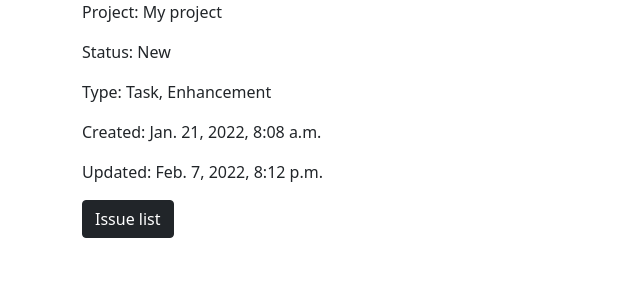
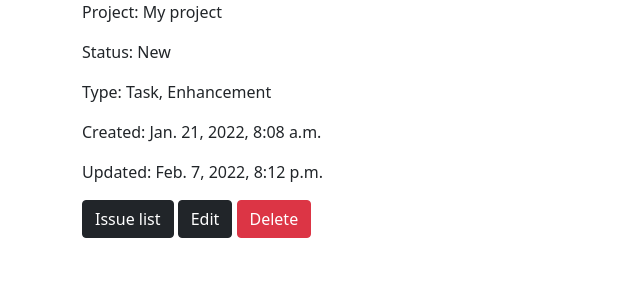
Before and after one commit to Irbiss555/issue_tracker, a Django app: page /issue/1 in a window 1280 px wide. Shown: the part 241-541 px from the top of the page, without its empty margins (0-640 px from the left). Run offline with Django 3.2, Linux system fonts and the light colour scheme; a user stored in the database is signed in; data comes from the database, SQL or seed files in the repository.

Commit message:
#27 Добавил разрешения для супер-юзера в шаблоне задачи

```diff
--- a/issue_tracker/templates/issue/issue_template.html
+++ b/issue_tracker/templates/issue/issue_template.html
@@ -18,10 +18,10 @@
     <p>Created: {{ issue.created_at }}</p>
     <p>Updated: {{ issue.updated_at }}</p>
     <a href="{% url 'issue_tracker:issue_list' %}" class="btn btn-dark">Issue list</a>
-    {% if perms.issue_tracker.change_issue and request.user in issue.project.users.all %}
+    {% if perms.issue_tracker.change_issue and request.user in issue.project.users.all or request.user.is_superuser %}
         <a href="{% url 'issue_tracker:edit_issue' issue.pk %}" class="btn btn-dark">Edit</a>
     {% endif %}
-    {% if perms.issue_tracker.delete_issue and request.user in issue.project.users.all %}
+    {% if perms.issue_tracker.delete_issue and request.user in issue.project.users.all or request.user.is_superuser %}
         <button class="btn btn-danger" data-bs-toggle="modal" data-bs-target="#exampleModal">Delete</button>
         {% include 'partial/common/delete_modal.html' %}
     {% endif %}
```
